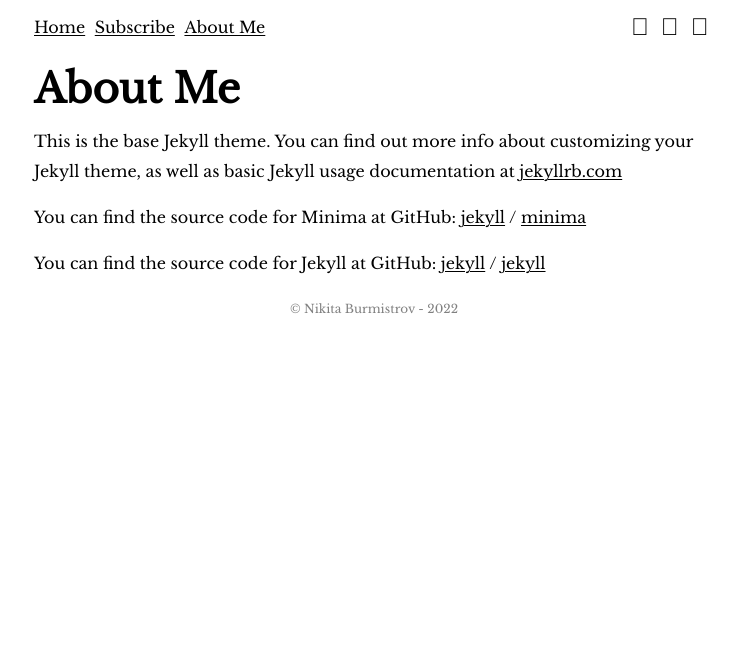
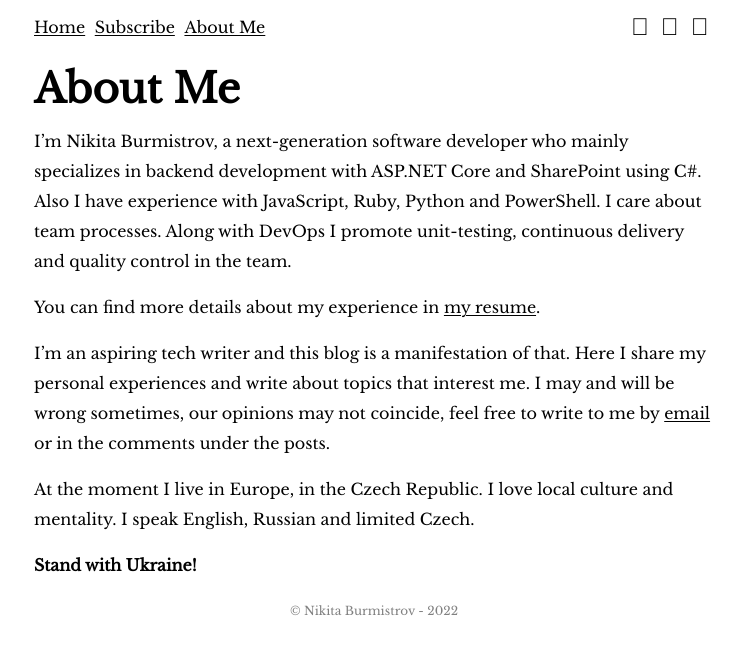
Before and after one commit to burmistrov-tech/blog, a Jekyll site: the page built from static/about-me.md, in a window 1280 px wide. Shown: the top 654 px of the page, without its empty margins (266-1006 px from the left). Built offline with Jekyll 4.4.1, drawn with Linux system fonts in a browser that asks for light colours; some web fonts are replaced.

Commit message:
update about-me #7

```diff
--- a/static/about-me.md
+++ b/static/about-me.md
@@ -4,15 +4,12 @@ title: About Me
 permalink: /about-me
 ---
 
-This is the base Jekyll theme. You can find out more info about customizing your Jekyll theme, as well as basic Jekyll usage documentation at [jekyllrb.com](https://jekyllrb.com/)
+I’m Nikita Burmistrov, a next-generation software developer who mainly specializes in backend development with ASP.NET Core and SharePoint using C#. Also I have experience with JavaScript, Ruby, Python and PowerShell. I care about team processes. Along with DevOps I promote unit-testing, continuous delivery and quality control in the team.
 
-You can find the source code for Minima at GitHub:
-[jekyll][jekyll-organization] /
-[minima](https://github.com/jekyll/minima)
+You can find more details about my experience in [my resume](/static/files/resume.pdf).
 
-You can find the source code for Jekyll at GitHub:
-[jekyll][jekyll-organization] /
-[jekyll](https://github.com/jekyll/jekyll)
+I’m an aspiring tech writer and this blog is a manifestation of that. Here I share my personal experiences and write about topics that interest me. I may and will be wrong sometimes, our opinions may not coincide, feel free to write to me by [email](mailto:nikita@burmistrov.tech) or in the comments under the posts.
 
+At the moment I live in Europe, in the Czech Republic. I love local culture and mentality. I speak English, Russian and limited Czech.
 
-[jekyll-organization]: https://github.com/jekyll
+**Stand with Ukraine!**
```
Also changed, not shown: 1 other file.
